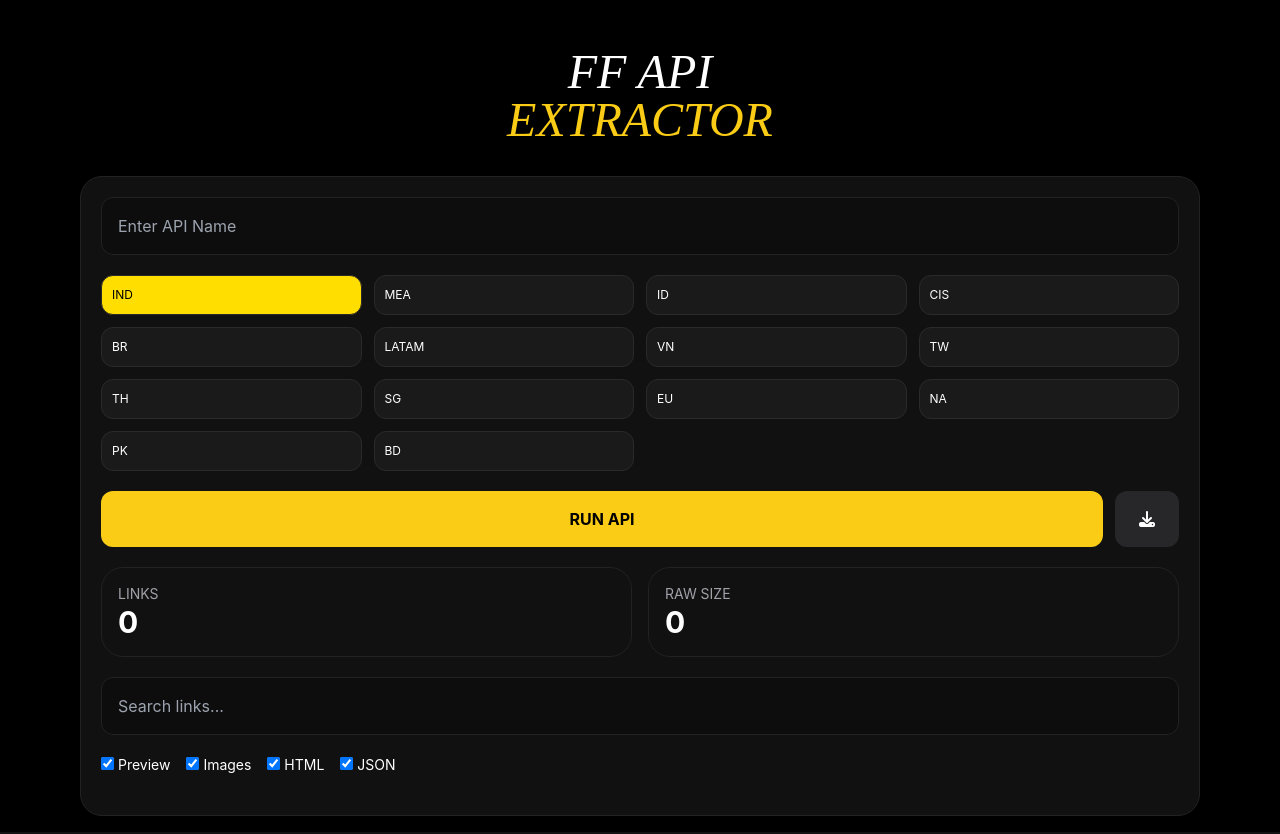
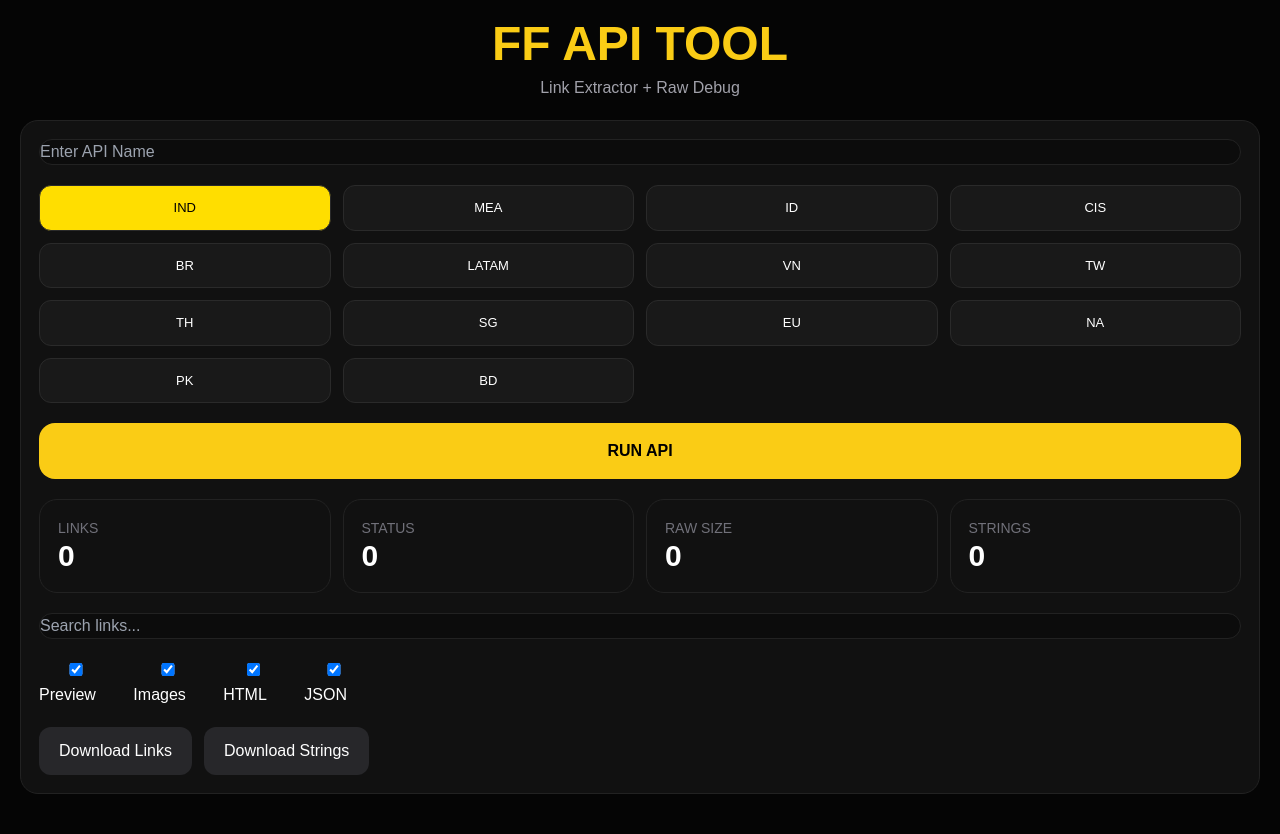
Before and after one commit to MACBRUH-OFC/ApiEndpointsTest, a Flask app: page / in a window 1280 px wide. Run offline with Flask 3, Linux system fonts and the light colour scheme; some libraries are stand-ins or nearby versions; some web fonts are replaced.

Commit message:
Update ui.html

```diff
--- a/templates/ui.html
+++ b/templates/ui.html
@@ -5,69 +5,62 @@
 <meta charset="UTF-8">
 <meta name="viewport" content="width=device-width,initial-scale=1.0">
 
-<title>FF API Extractor</title>
+<title>Free Fire API Tool</title>
 
 <script src="https://cdn.tailwindcss.com"></script>
 
-<link rel="stylesheet"
-href="https://cdnjs.cloudflare.com/ajax/libs/font-awesome/6.4.0/css/all.min.css">
-
 <style>
 
-@font-face{
-font-family:'GFF';
-src:url('https://dl.dir.freefiremobile.com/common/web_event/common/fonts/website/GFFLatinW05-Bold.woff') format('woff');
-}
-
 body{
-background:#000;
-color:#fff;
-font-family:Inter,sans-serif;
-}
-
-.gff{
-font-family:'GFF';
+background:#050505;
+color:white;
+font-family:Arial,sans-serif;
+padding:20px;
 }
 
 .card{
 background:#111;
 border:1px solid #222;
-border-radius:22px;
+border-radius:18px;
+padding:18px;
 }
 
-.server{
+.server-btn{
+padding:12px;
+border-radius:12px;
+background:#191919;
+border:1px solid #2a2a2a;
+cursor:pointer;
+transition:.2s;
+font-size:13px;
+}
+
+.server-btn:hover{
+background:#ffde00;
+color:black;
+}
+
+.server-btn.active{
+background:#ffde00;
+color:black;
+}
+
+.link{
+background:#0d0d0d;
+border:1px solid #1e1e1e;
 padding:10px;
 border-radius:12px;
-background:#1a1a1a;
-border:1px solid #2a2a2a;
-font-size:12px;
-cursor:pointer;
-transition:.2s;
-}
-
-.server:hover{
-background:#ffde00;
-color:#000;
-}
-
-.server.active{
-background:#ffde00;
-color:#000;
-}
-
-.linkbox{
-background:#0f0f0f;
-border:1px solid #1f1f1f;
-padding:12px;
-border-radius:12px;
 word-break:break-all;
-font-size:12px;
 }
 
 input{
-background:#0d0d0d;
+background:#0c0c0c;
 border:1px solid #222;
+padding:14px;
+border-radius:14px;
+width:100%;
 outline:none;
+color:white;
 }
 
 </style>
@@ -76,26 +69,25 @@
 
 <body>
 
-<div class="max-w-6xl mx-auto p-4">
+<div class="max-w-7xl mx-auto space-y-5">
 
-<div class="text-center py-8">
+<div class="text-center">
 
-<div class="gff text-5xl italic">
-FF API
-</div>
+<h1 class="text-5xl font-black text-yellow-400">
+FF API TOOL
+</h1>
 
-<div class="gff text-yellow-400 text-5xl italic">
-EXTRACTOR
-</div>
+<p class="text-zinc-400 mt-2">
+Link Extractor + Raw Debug
+</p>
 
 </div>
 
-<div class="card p-5 space-y-5">
+<div class="card space-y-5">
 
 <input
 id="api"
 placeholder="Enter API Name"
-class="w-full p-4 rounded-xl"
 />
 
 <div
@@ -103,34 +95,33 @@
 class="grid grid-cols-2 md:grid-cols-4 gap-3"
 ></div>
 
-<div class="flex gap-3">
-
 <button
 onclick="run()"
-class="flex-1 bg-yellow-400 text-black font-bold p-4 rounded-xl"
+class="w-full bg-yellow-400 text-black font-black p-4 rounded-2xl"
 >
 RUN API
 </button>
 
-<button
-onclick="downloadTxt()"
-class="bg-zinc-800 px-6 rounded-xl"
->
-<i class="fa fa-download"></i>
-</button>
+<div class="grid grid-cols-2 md:grid-cols-4 gap-3">
 
-</div>
-
-<div class="grid grid-cols-2 gap-4">
-
-<div class="card p-4">
-<div class="text-zinc-400 text-sm">LINKS</div>
+<div class="card">
+<div class="text-zinc-500 text-sm">LINKS</div>
 <div id="count" class="text-3xl font-bold">0</div>
 </div>
 
-<div class="card p-4">
-<div class="text-zinc-400 text-sm">RAW SIZE</div>
-<div id="size" class="text-3xl font-bold">0</div>
+<div class="card">
+<div class="text-zinc-500 text-sm">STATUS</div>
+<div id="status" class="text-3xl font-bold">0</div>
+</div>
+
+<div class="card">
+<div class="text-zinc-500 text-sm">RAW SIZE</div>
+<div id="rawsize" class="text-3xl font-bold">0</div>
+</div>
+
+<div class="card">
+<div class="text-zinc-500 text-sm">STRINGS</div>
+<div id="stringscount" class="text-3xl font-bold">0</div>
 </div>
 
 </div>
@@ -138,10 +129,10 @@
 <input
 id="search"
 placeholder="Search links..."
-class="w-full p-4 rounded-xl"
+oninput="renderLinks()"
 />
 
-<div class="flex gap-4 flex-wrap text-sm">
+<div class="flex gap-5 flex-wrap">
 
 <label>
 <input type="checkbox" id="preview" checked>
@@ -154,14 +145,34 @@
 </label>
 
 <label>
-<input type="checkbox" id="htmls" checked>
+<input type="checkbox" id="html" checked>
  HTML
 </label>
 
 <label>
-<input type="checkbox" id="jsons" checked>
+<input type="checkbox" id="json" checked>
  JSON
 </label>
+
+</div>
+
+<div class="flex gap-3">
+
+<button
+onclick="downloadLinks()"
+class="bg-zinc-800 px-5 py-3 rounded-xl"
+>
+Download Links
+</button>
+
+<button
+onclick="downloadStrings()"
+class="bg-zinc-800 px-5 py-3 rounded-xl"
+>
+Download Strings
+</button>
+
+</div>
 
 </div>
 
@@ -172,8 +183,6 @@
 
 </div>
 
-</div>
-
 <script>
 
 const regions = [
@@ -181,42 +190,48 @@
 "vn","tw","th","sg","eu","na","pk","bd"
 ]
 
-let current = "ind"
+let selectedServer = "ind"
 
-let allLinks = []
+let currentLinks = []
+
+let currentStrings = []
 
 const servers = document.getElementById("servers")
 
 regions.forEach(region=>{
 
-const div = document.createElement("div")
+const btn = document.createElement("button")
 
-div.className = "server"
+btn.className = "server-btn"
+
+btn.innerText = region.toUpperCase()
 
 if(region==="ind"){
-div.classList.add("active")
+btn.classList.add("active")
 }
 
-div.innerText = region.toUpperCase()
+btn.onclick = ()=>{
 
-div.onclick=()=>{
-
-document.querySelectorAll(".server")
+document
+.querySelectorAll(".server-btn")
 .forEach(x=>x.classList.remove("active"))
 
-div.classList.add("active")
+btn.classList.add("active")
 
-current=region
+selectedServer = region
 
 }
 
-servers.appendChild(div)
+servers.appendChild(btn)
 
 })
 
 async function run(){
 
-const api = document.getElementById("api").value.trim()
+const api = document
+.getElementById("api")
+.value
+.trim()
 
 if(!api){
 alert("Enter API")
@@ -228,13 +243,13 @@
 
 try{
 
-const res = await fetch(
-`/run_script?server=${current}&name=${api}`
+const response = await fetch(
+`/run_script?server=${selectedServer}&name=${encodeURIComponent(api)}`
 )
 
-const data = await res.json()
+const data = await response.json()
 
-if(data.error){
+if(!data.success){
 
 document.getElementById("results").innerHTML =
 `<div class="text-red-500">${data.error}</div>`
@@ -243,15 +258,23 @@
 
 }
 
-allLinks = data.links || []
+currentLinks = data.links || []
+
+currentStrings = data.strings || []
 
 document.getElementById("count").innerText =
-data.count || 0
+data.count
 
-document.getElementById("size").innerText =
-data.size || 0
+document.getElementById("status").innerText =
+data.status
 
-render()
+document.getElementById("rawsize").innerText =
+data.raw_size
+
+document.getElementById("stringscount").innerText =
+data.strings_count
+
+renderLinks()
 
 }catch(err){
 
@@ -262,15 +285,12 @@
 
 }
 
-function render(){
+function renderLinks(){
 
-const results = document.getElementById("results")
-
-results.innerHTML = ""
-
-const search =
-document.getElementById("search")
-.value.toLowerCase()
+const search = document
+.getElementById("search")
+.value
+.toLowerCase()
 
 const preview =
 document.getElementById("preview").checked
@@ -278,13 +298,18 @@
 const images =
 document.getElementById("images").checked
 
-const htmls =
-document.getElementById("htmls").checked
+const html =
+document.getElementById("html").checked
 
-const jsons =
-document.getElementById("jsons").checked
+const json =
+document.getElementById("json").checked
 
-let filtered = allLinks.filter(link=>{
+const results =
+document.getElementById("results")
+
+results.innerHTML = ""
+
+let filtered = currentLinks.filter(link=>{
 
 if(search && !link.toLowerCase().includes(search)){
 return false
@@ -292,18 +317,26 @@
 
 if(!images){
 
-if(link.match(/\.(png|jpg|jpeg|webp|gif|ktx)/i)){
+if(link.match(/\.(png|jpg|jpeg|webp|gif|ktx)$/i)){
 return false
 }
 
 }
 
-if(!htmls && link.includes(".html")){
+if(!html){
+
+if(link.includes(".html")){
 return false
 }
 
-if(!jsons && link.includes(".json")){
+}
+
+if(!json){
+
+if(link.includes(".json")){
 return false
+}
+
 }
 
 return true
@@ -321,11 +354,12 @@
 
 filtered.forEach(link=>{
 
-const box = document.createElement("div")
+const div = document.createElement("div")
 
-box.className = "linkbox"
+div.className = "link"
 
-box.innerHTML = `
+div.innerHTML = `
+
 <div class="flex justify-between gap-3">
 
 <a
@@ -345,23 +379,24 @@
 
 </div>
 
-${preview ? previewHTML(link) : ""}
+${preview ? getPreview(link) : ""}
+
 `
 
-results.appendChild(box)
+results.appendChild(div)
 
 })
 
 }
 
-function previewHTML(link){
+function getPreview(link){
 
 if(link.match(/\.(png|jpg|jpeg|webp|gif)$/i)){
 
 return `
 <img
 src="${link}"
-class="mt-3 rounded-xl max-h-48 border border-zinc-800"
+class="mt-3 rounded-xl border border-zinc-800 max-h-72"
 />
 `
 
@@ -377,14 +412,14 @@
 
 }
 
-function downloadTxt(){
+function downloadLinks(){
 
-if(allLinks.length===0){
+if(currentLinks.length===0){
 return
 }
 
 const blob = new Blob(
-[allLinks.join("\\n")],
+[currentLinks.join("\n")],
 {type:"text/plain"}
 )
 
@@ -398,13 +433,26 @@
 
 }
 
-document
-.getElementById("search")
-.addEventListener("input",render)
+function downloadStrings(){
 
-document
-.querySelectorAll("input[type='checkbox']")
-.forEach(x=>x.addEventListener("change",render))
+if(currentStrings.length===0){
+return
+}
+
+const blob = new Blob(
+[currentStrings.join("\n")],
+{type:"text/plain"}
+)
+
+const a = document.createElement("a")
+
+a.href = URL.createObjectURL(blob)
+
+a.download = "strings.txt"
+
+a.click()
+
+}
 
 </script>
 
```
